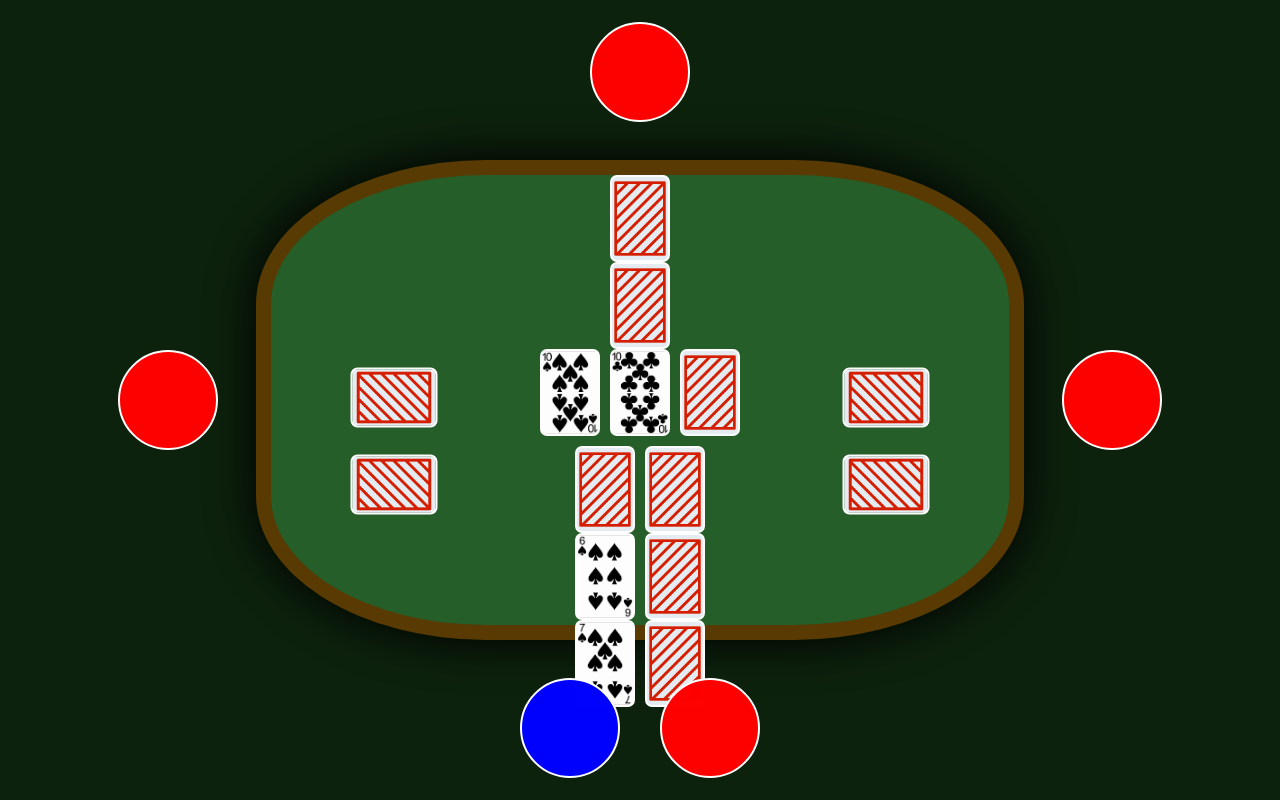
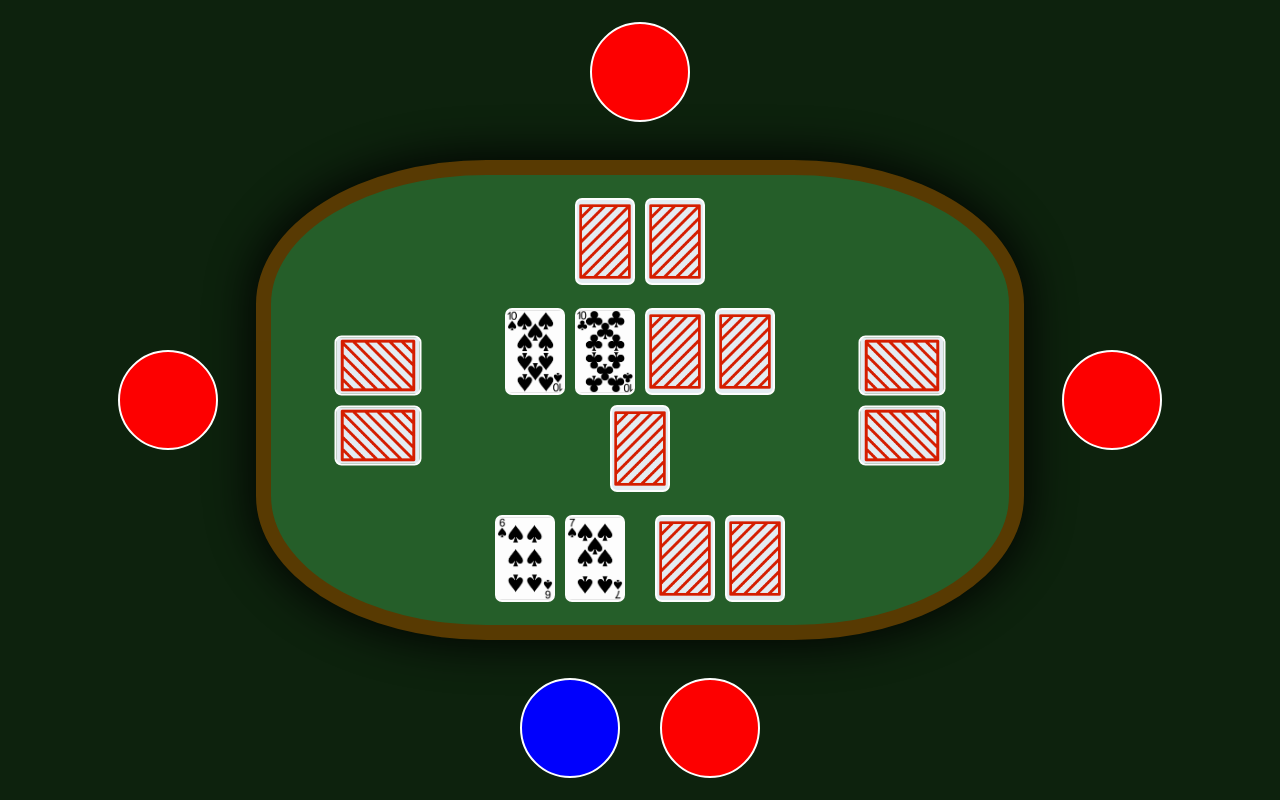
Before and after one commit to SublimedApple58/poker, a React (Vite) app: page / in a window 1280 px wide. Both pictures are taken after typing "5" into the empty fields and a click on the button "Send number". Built offline with nearby package versions, Linux system fonts and the light colour scheme.

Commit message:
sistemata momentaneamente grafica

```diff
--- /dev/null
+++ b/src/components/CardContainer/CardContainer.css
@@ -0,0 +1,13 @@
+.card-container{
+    display: flex;
+    align-items: center;
+    justify-content: center;
+    gap: 10px;
+    height: 100%;
+    margin: 0 10px;
+}
+
+.leftPlayer .card-container, .rightPlayer .card-container{
+    transform: rotate(90deg);
+    height: initial;
+}
--- a/src/components/CardContainer/CardContainer.tsx
+++ b/src/components/CardContainer/CardContainer.tsx
@@ -1,9 +1,10 @@
 import Card from "../Cards/Card";
+import './CardContainer.css'
 
-function CardContainer(props: {isVisible: boolean, value: number, numero: number[]}){
+function CardContainer(props: {isVisible: boolean, value: number, numero: number[], player: string}){
     return(
         <>
-            <div className="card-container">
+            <div className={`card-container ${props.player}`}>
                 <Card numero={props.numero[props.value]} isVisible={props.isVisible} key={props.value}/>
                 <Card numero={props.numero[props.value+1]} isVisible={props.isVisible} key={props.value+1}/>
             </div>
--- a/src/components/Cards/cards.css
+++ b/src/components/Cards/cards.css
@@ -6,14 +6,6 @@
     display: flex;
     justify-content: center;
     align-items: center;
-}
-
-.leftPlayer .card{
-    transform: rotate(90deg)
-}
-
-.rightPlayer .card{
-    transform: rotate(90deg)
 }
 
 
--- a/src/components/Table/Table.css
+++ b/src/components/Table/Table.css
@@ -6,9 +6,9 @@
     display: grid;
     grid-template-rows: 1fr 1fr 1fr;
     grid-template-columns: 1fr 1fr 1fr;
-    grid-template-areas: 'n t m'
+    grid-template-areas: 'l t r'
                         'l c r'
-                        'e b q';
+                        'l b r';
     background: #265f2a;
     -webkit-box-shadow: 0px 0px 45px 6px rgba(0,0,0,0.85);
     box-shadow: 0px 0px 45px 6px rgba(0,0,0,0.85);
--- a/src/components/Table/Table.tsx
+++ b/src/components/Table/Table.tsx
@@ -48,6 +48,7 @@ function Table(){
     }
 
         let keys = 0;
+        let giocatore = 1;
 
     function renderContainer(side: number){
 
@@ -56,14 +57,15 @@ function Table(){
         for(let i =0; i<posizioneGiocatori[side].length; i+=1){
             if(side == 2){
                 if(i==0){
-                    posizioneContainer[side].push(<CardContainer isVisible={true} numero={carteUscite} value={keys} key={keys}/>)
+                    posizioneContainer[side].push(<CardContainer isVisible={true} numero={carteUscite} value={keys} player={`player${giocatore}`} key={keys}/>)
                 } else {
-                    posizioneContainer[side].push(<CardContainer isVisible={false} numero={carteUscite} value={keys} key={keys}/>)
+                    posizioneContainer[side].push(<CardContainer isVisible={false} numero={carteUscite} value={keys} player={`player${giocatore}`} key={keys}/>)
                 }
             } else {
-                posizioneContainer[side].push(<CardContainer isVisible={false} numero={carteUscite} value={keys} key={keys}/>)
+                posizioneContainer[side].push(<CardContainer isVisible={false} numero={carteUscite} value={keys} player={`player${giocatore}`} key={keys}/>)
             }
             keys+=2;
+            giocatore++;
 
         }
 
```
